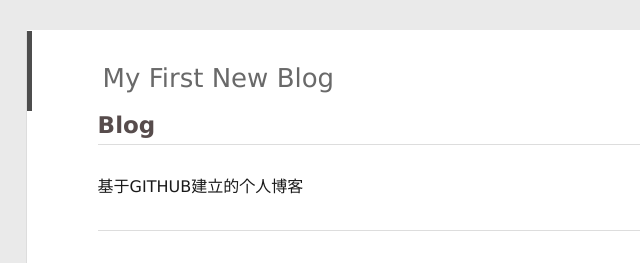
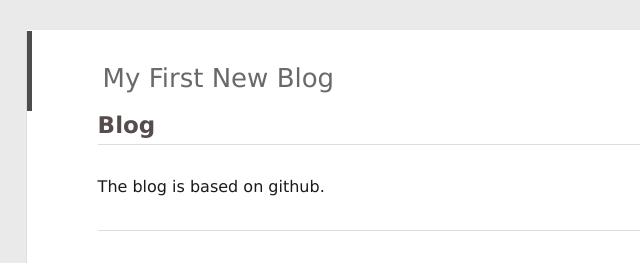
Before and after one commit to NoIgnore/NoIgnore.github.io, a plain HTML site: page 2019/11/30/My-new-first-blog/index.html in a window 1280 px wide. Shown: the top 263 px of the page, 304-944 px from the left. Drawn offline with Linux system fonts and the light colour scheme; some packages are replaced by stand-ins of ours; a script that the page names is missing.

Commit message:
Site updated: 2019-12-01 10:47:51

```diff
--- a/2019/11/30/My-new-first-blog/index.html
+++ b/2019/11/30/My-new-first-blog/index.html
@@ -8,14 +8,14 @@
   <link rel="dns-prefetch" href="http://yoursite.com">
   <title>My First New Blog | Blog From Kevin</title>
   <meta name="viewport" content="width=device-width, initial-scale=1, maximum-scale=1">
-  <meta name="description" content="Blog基于GITHUB建立的个人博客">
+  <meta name="description" content="BlogThe blog is based on github.">
 <meta property="og:type" content="article">
 <meta property="og:title" content="My First New Blog">
 <meta property="og:url" content="http:&#x2F;&#x2F;yoursite.com&#x2F;2019&#x2F;11&#x2F;30&#x2F;My-new-first-blog&#x2F;index.html">
 <meta property="og:site_name" content="Blog From Kevin">
-<meta property="og:description" content="Blog基于GITHUB建立的个人博客">
+<meta property="og:description" content="BlogThe blog is based on github.">
 <meta property="og:locale" content="en">
-<meta property="og:updated_time" content="2019-11-30T05:45:33.707Z">
+<meta property="og:updated_time" content="2019-12-01T02:47:07.651Z">
 <meta name="twitter:card" content="summary">
 
     <link rel="alternative" href="/atom.xml" title="Blog From Kevin" type="application/atom+xml">
@@ -156,7 +156,7 @@
 
     <div class="article-entry" itemprop="articleBody">
 
-        <h2 id="Blog"><a href="#Blog" class="headerlink" title="Blog"></a>Blog</h2><p>基于GITHUB建立的个人博客</p>
+        <h2 id="Blog"><a href="#Blog" class="headerlink" title="Blog"></a>Blog</h2><p>The blog is based on github. </p>
 <hr>
 
 
```
Also changed, not shown: index.html (+1 -1 lines).
